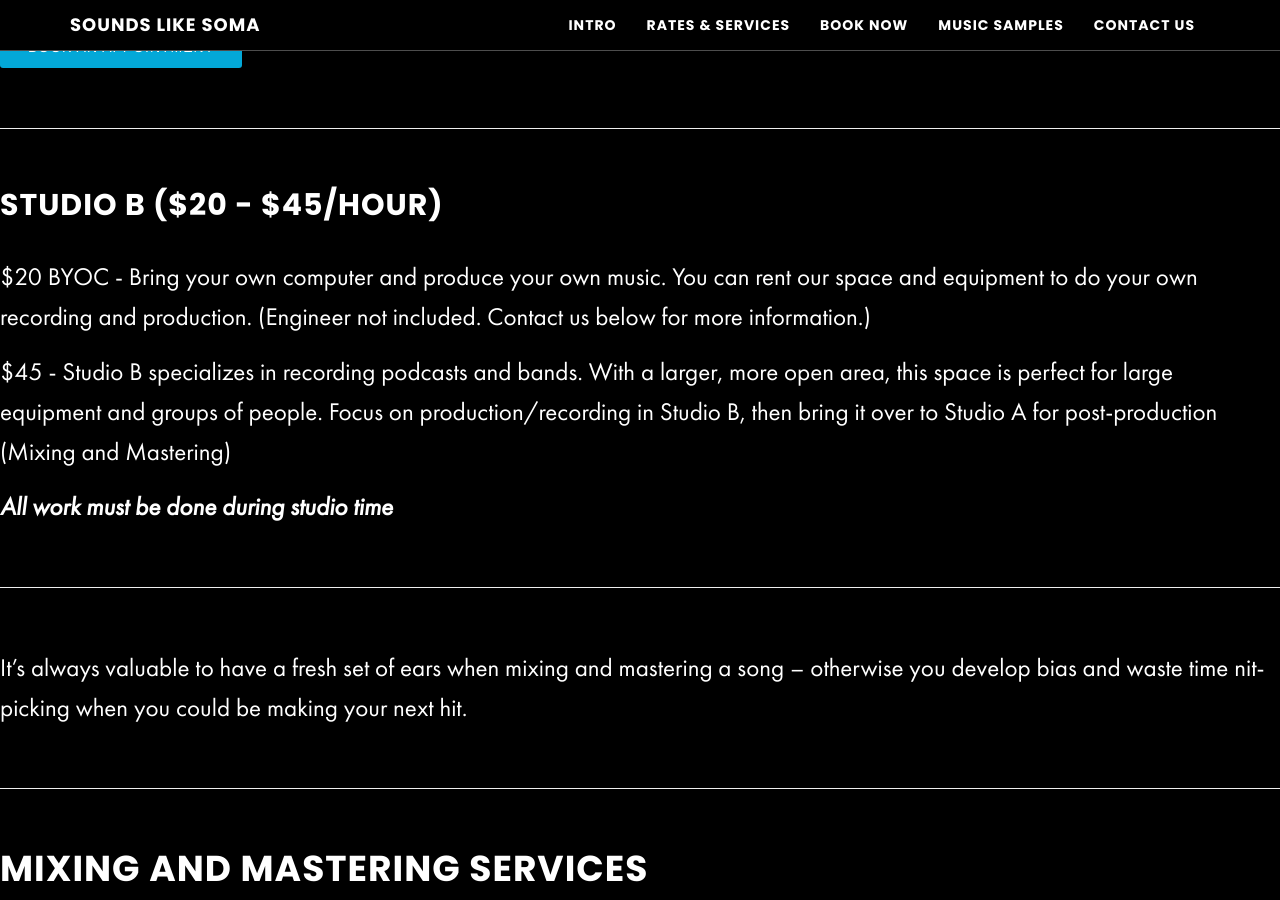
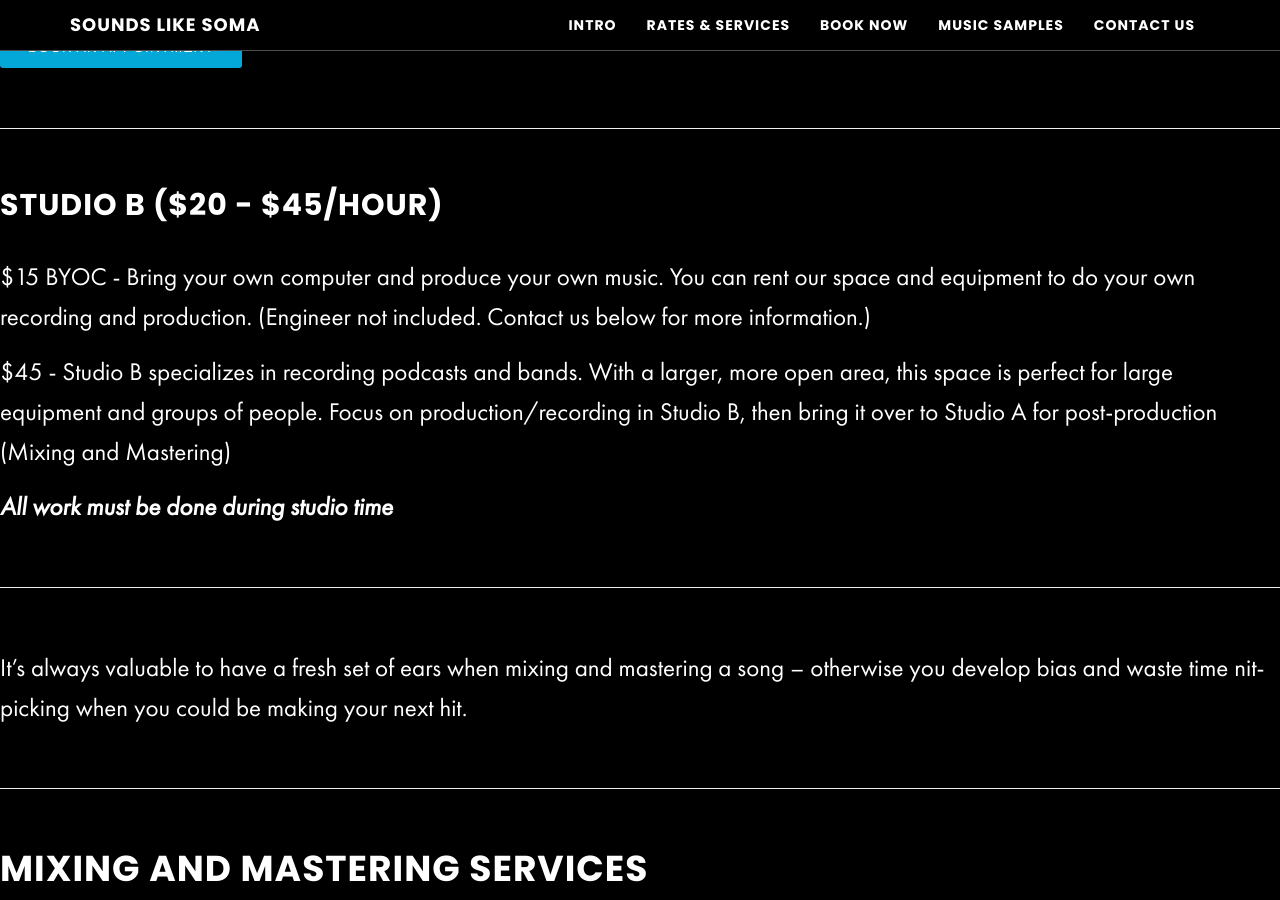
Before and after one commit to zackhanni/Soma-website-classic, a Jekyll site: the page built from _posts/2015-08-02-rates-services.md, in a window 1280 px wide and 900 px high, scrolled down 1313 px. Built offline with Jekyll 4.4.1, drawn with Linux system fonts in a browser that asks for light colours; our own code applies the rules of GitHub Pages for plain Markdown files; some of the changed text lies outside the part shown.

```diff
--- a/_posts/2015-08-02-rates-services.md
+++ b/_posts/2015-08-02-rates-services.md
@@ -19,7 +19,7 @@ Bulk Rate $400 for 10 hours (Time can be split across sessions)
 
 ## Studio B ($20 - $45/Hour)
 
-$20 BYOC - Bring your own computer and produce your own music. You can rent our space and equipment to do your own recording and production. (Engineer not included. Contact us below for more information.)
+$15 BYOC - Bring your own computer and produce your own music. You can rent our space and equipment to do your own recording and production. (Engineer not included. Contact us below for more information.)
 
 $45 - Studio B specializes in recording podcasts and bands. With a larger, more open area,  this space is perfect for large equipment and groups of people. Focus on production/recording in Studio B, then bring it over to Studio A for post-production (Mixing and Mastering)
 
```
Also changed, not shown: other parts of _posts/2015-08-02-rates-services.md (+2 -0 lines).
